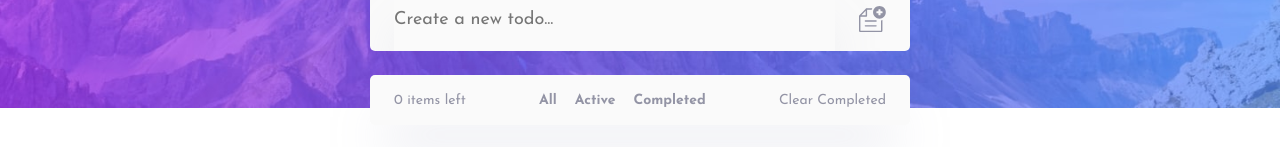
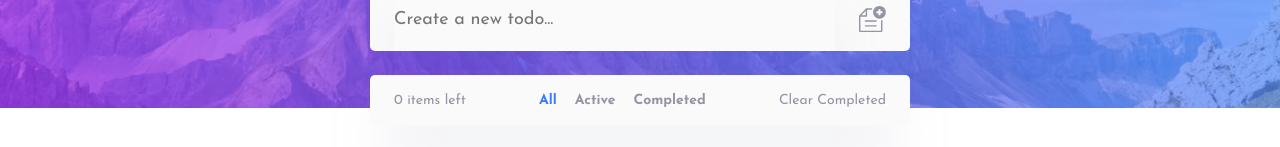
Before and after one commit to DonUggioni/todo-app, a React (Create React App) app: page / in a window 1280 px wide. Shown: the part 159-306 px from the top of the page. Built offline with nearby package versions, Linux system fonts and the light colour scheme.

Commit message:
Added active style to filter buttons

```diff
--- a/src/components/listItem/ListItem.scss
+++ b/src/components/listItem/ListItem.scss
@@ -77,7 +77,7 @@
     align-items: center;
     gap: 1.6rem;
     margin-left: auto;
-    fill: variables.$lt-grey-500;
+    fill: variables.$lt-grey-400;
   }
 
   &__icon {
@@ -85,6 +85,11 @@
     height: 1.6rem;
     cursor: pointer;
     visibility: hidden;
+    transition: 0.1s;
+
+    &:hover {
+      fill: variables.$lt-grey-500;
+    }
   }
 
   &:hover .item__icon {
--- a/src/filters/ListFilters.js
+++ b/src/filters/ListFilters.js
@@ -8,6 +8,9 @@ function ListFilters({
   onShowActive,
   onShowCompleted,
   onClearCompleted,
+  classNameAll,
+  classNameActive,
+  classNameCompleted,
 }) {
   const itemsLeft = useSelector((state) =>
     state.userInput.value.filter((todo) => todo.isCompleted !== true)
@@ -17,13 +20,13 @@ function ListFilters({
     <div className="filter">
       <p className="filter__items-left">{itemsLeft.length} items left</p>
       <div className="filter__buttons-container">
-        <button className="button" onClick={onShowAll}>
+        <button className={classNameAll} onClick={onShowAll}>
           All
         </button>
-        <button className="button" onClick={onShowActive}>
+        <button className={classNameActive} onClick={onShowActive}>
           Active
         </button>
-        <button className="button" onClick={onShowCompleted}>
+        <button className={classNameCompleted} onClick={onShowCompleted}>
           Completed
         </button>
       </div>
--- a/src/layout/Layout.js
+++ b/src/layout/Layout.js
@@ -120,6 +120,9 @@ function Layout() {
           onShowAll={showAllTodos}
           onShowCompleted={showCompleted}
           onClearCompleted={clearCompletedTodos}
+          classNameAll={showAll ? 'button active' : 'button'}
+          classNameActive={isActiveFilter ? 'button active' : 'button'}
+          classNameCompleted={completed ? 'button active' : 'button'}
         />
       </div>
     </main>
```
